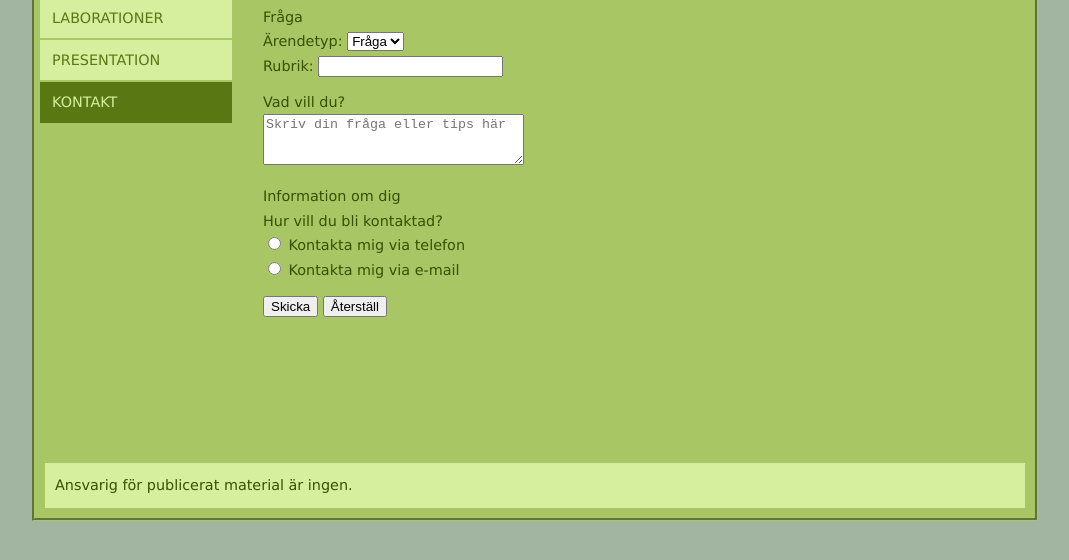
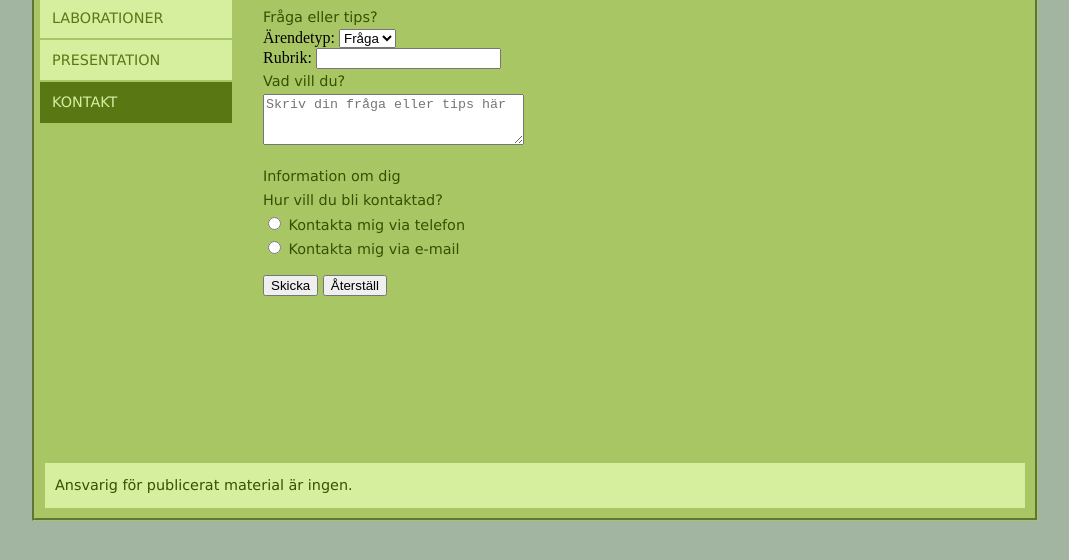
Before and after one commit to OskarKlintrotSkolarbeteWP14/1ik415-oklib08-laborationer, a plain HTML site: page pages/kontakt.html in a window 1280 px wide. Shown: the part 184-744 px from the top of the page, without its empty margins (105-1174 px from the left). Drawn offline with Linux system fonts and the light colour scheme.

Commit message:
Form improved

```diff
--- a/pages/kontakt.html
+++ b/pages/kontakt.html
@@ -24,17 +24,19 @@
                 <h2>Kontakta mig</h2>
                 <form action="http://voyager.lnu.se/tekinet/kurser/dtt/wp_webbintro/form.php" method="post">
                 <fieldset>
-                 <legend>Fråga</legend>
-                 <p>Ärendetyp:
-                     <select name="Arendetyp" size="1">
+                 <legend>Fråga eller tips?</legend>
+                 <label for="Arendetyp">Ärendetyp:</label>
+                     <select name="Arendetyp" size="1" id="Arendetyp">
                          <option value="Fraga">Fråga</option>
                          <option>Tips</option>
                      </select>
-                     <br />
-                     Rubrik: <input type="text" name="Rubrik"/>
-                     <p>Vad vill du?
-                     <br />
-                     <textarea name="Text" rows="3" cols="30" placeholder="Skriv din fråga eller tips här"></textarea>
+                <br />
+                <label for="Rubrik">Rubrik:</label>
+                    <input type="text" name="Rubrik" id="Rubrik"/>
+                <br />
+                <label for="Text"><p>Vad vill du?</label>
+                <br />
+                     <textarea name="Text" id="Text" rows="3" cols="30" placeholder="Skriv din fråga eller tips här"></textarea>
                 </fieldset>
                 <fieldset>
                  <legend>Information om dig</legend>
```
